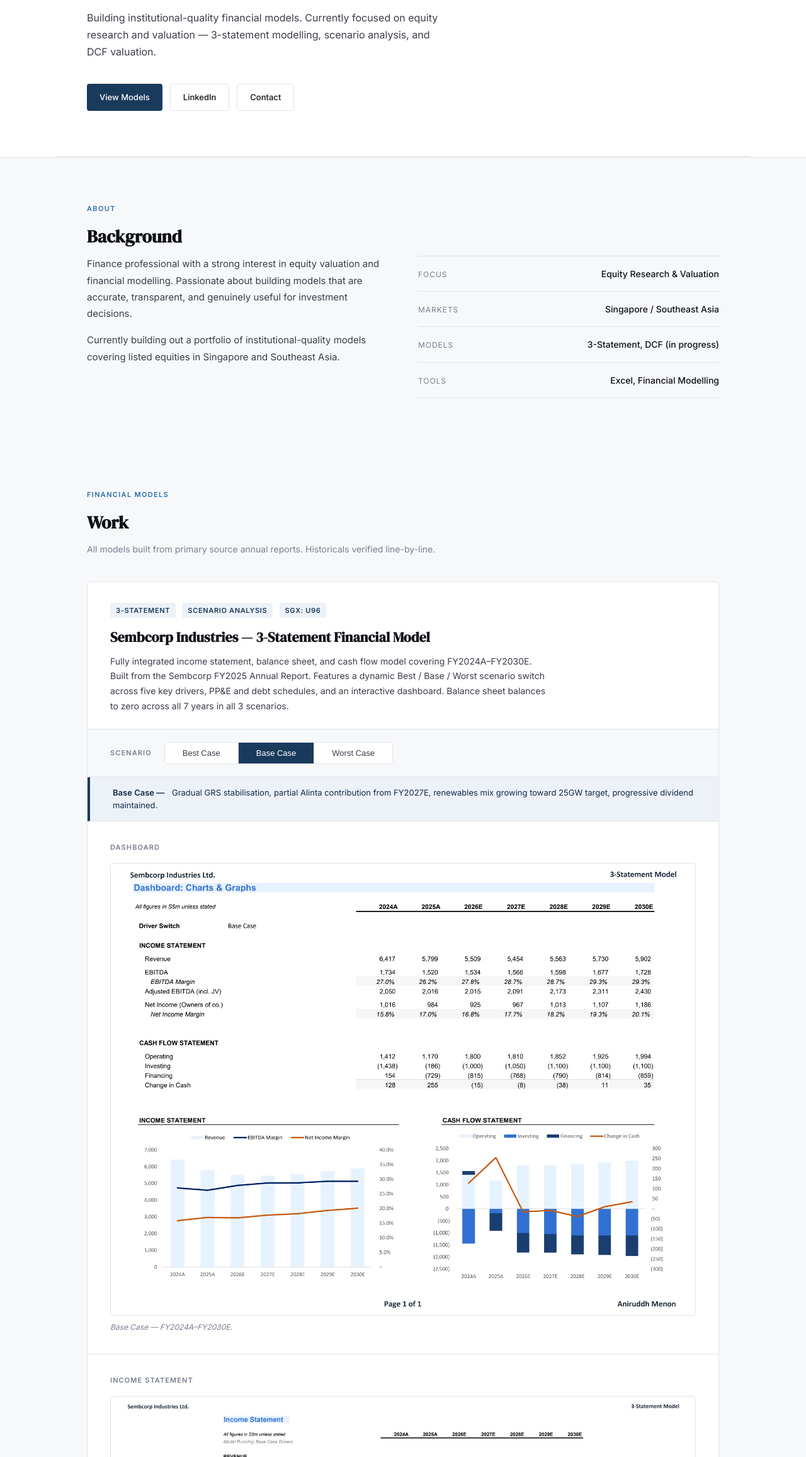
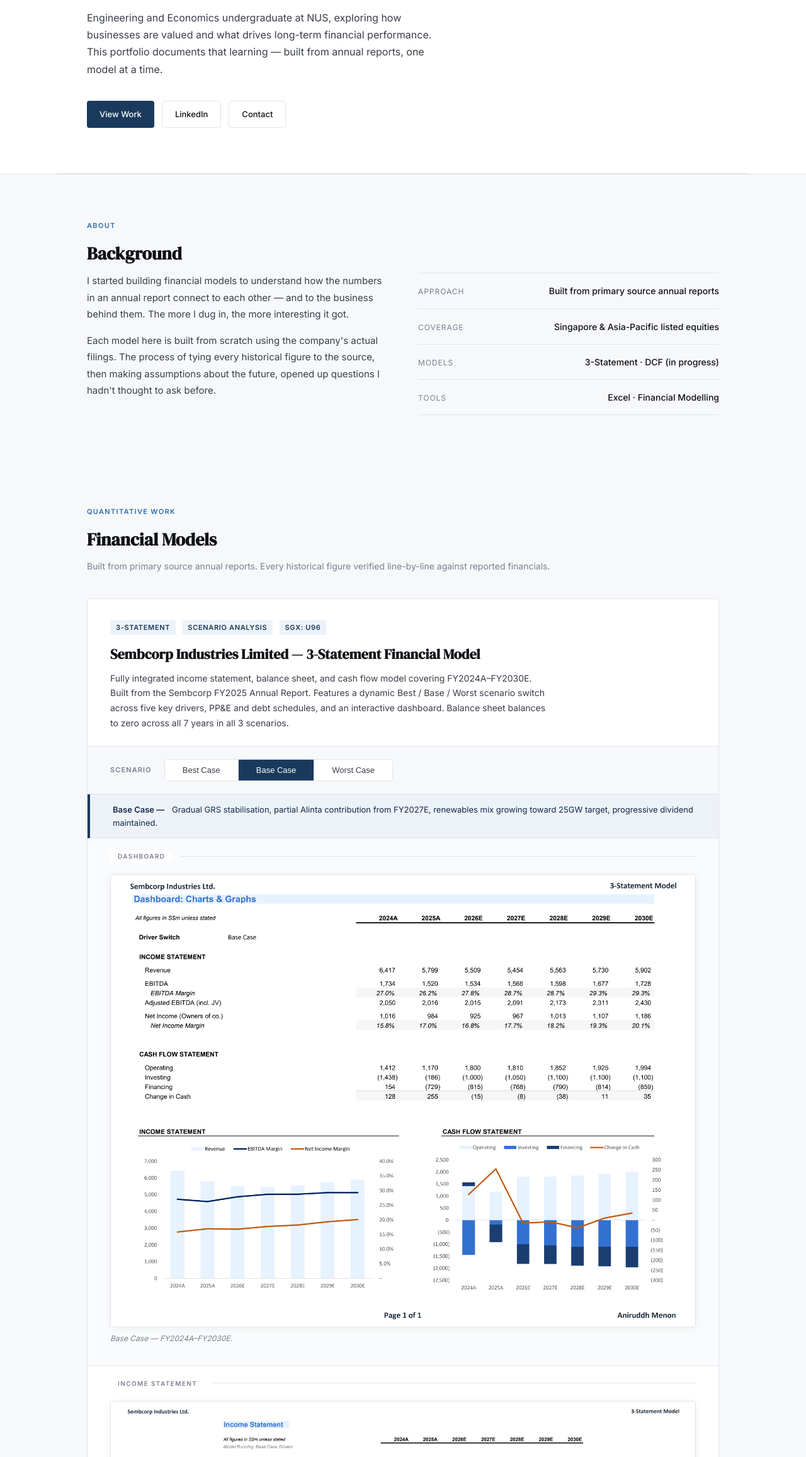
Before and after one commit to aniruddh-menon/aniruddh-menon.github.io, a plain HTML site: page index.html in a window 1280 px wide. Shown: the part 247-2560 px from the top of the page at 63% size. Drawn offline with Linux system fonts and the light colour scheme.

Commit message:
Update index.html

```diff
--- a/index.html
+++ b/index.html
@@ -191,8 +191,33 @@
     .screenshot-img {
       width: 100%; border-radius: 4px;
       border: 1px solid var(--rule); display: block;
+      box-shadow: 0 2px 12px rgba(0,0,0,0.06);
     }
     .screenshot-caption { font-size: 12px; color: var(--ink-light); margin-top: 8px; font-style: italic; }
+
+    /* ── STATEMENT CARDS — visual breaks between each statement ── */
+    .statement-block {
+      margin: 0;
+      border-bottom: 1px solid var(--rule);
+    }
+    .statement-block:last-child { border-bottom: none; }
+    .statement-block-header {
+      display: flex; align-items: center; gap: 12px;
+      padding: 20px 36px 0;
+    }
+    .statement-block-header-line {
+      flex: 1; height: 1px; background: var(--rule);
+    }
+    .statement-block-label {
+      font-size: 10px; font-weight: 700; letter-spacing: 0.14em;
+      text-transform: uppercase; color: var(--ink-light);
+      background: var(--white); padding: 0 12px;
+      white-space: nowrap;
+    }
+    .statement-block-inner {
+      padding: 20px 36px 32px;
+    }
+    .statement-block:nth-child(even) { background: #fafbfc; }
 
     /* case-specific screenshot visibility */
     .case-content { display: none; }
@@ -299,14 +324,14 @@
     <p class="hero-eyebrow">Finance Portfolio</p>
     <h1>Aniruddh Menon</h1>
     <p class="hero-sub">
-      Building institutional-quality financial models. Currently focused on
-      equity research and valuation — 3-statement modelling, scenario analysis,
-      and DCF valuation.
+      Engineering and Economics undergraduate at NUS, exploring how businesses are valued
+      and what drives long-term financial performance. This portfolio documents that
+      learning — built from annual reports, one model at a time.
     </p>
     <div class="hero-links">
-      <a href="#models" class="btn btn-primary">View Models</a>
+      <a href="#models" class="btn btn-primary">View Work</a>
       <a href="https://linkedin.com/in/aniruddh-menon" class="btn btn-outline" target="_blank">LinkedIn</a>
-      <a href="mailto:aniruddh@email.com" class="btn btn-outline">Contact</a>
+      <a href="mailto:e1488190@u.nus.edu" class="btn btn-outline">Contact</a>
     </div>
   </div>
 </div>
@@ -319,33 +344,32 @@
     <div class="about-grid">
       <div class="about-text">
         <p>
-          <!-- REPLACE: your About Me paragraph 1 -->
-          Finance professional with a strong interest in equity valuation and
-          financial modelling. Passionate about building models that are accurate,
-          transparent, and genuinely useful for investment decisions.
+          I started building financial models to understand how the numbers in an
+          annual report connect to each other — and to the business behind them.
+          The more I dug in, the more interesting it got.
         </p>
         <p>
-          <!-- REPLACE: your About Me paragraph 2 — education, goals, etc -->
-          Currently building out a portfolio of institutional-quality models
-          covering listed equities in Singapore and Southeast Asia.
+          Each model here is built from scratch using the company's actual filings.
+          The process of tying every historical figure to the source, then making
+          assumptions about the future, opened up questions I hadn't thought to ask before.
         </p>
       </div>
       <div class="about-stats">
         <div class="stat-row">
-          <span class="stat-label">Focus</span>
-          <span class="stat-value">Equity Research &amp; Valuation</span>
+          <span class="stat-label">Approach</span>
+          <span class="stat-value">Built from primary source annual reports</span>
         </div>
         <div class="stat-row">
-          <span class="stat-label">Markets</span>
-          <span class="stat-value">Singapore / Southeast Asia</span>
+          <span class="stat-label">Coverage</span>
+          <span class="stat-value">Singapore &amp; Asia-Pacific listed equities</span>
         </div>
         <div class="stat-row">
           <span class="stat-label">Models</span>
-          <span class="stat-value">3-Statement, DCF (in progress)</span>
+          <span class="stat-value">3-Statement · DCF (in progress)</span>
         </div>
         <div class="stat-row">
           <span class="stat-label">Tools</span>
-          <span class="stat-value">Excel, Financial Modelling</span>
+          <span class="stat-value">Excel · Financial Modelling</span>
         </div>
       </div>
     </div>
@@ -355,9 +379,9 @@
 <!-- ── MODELS ── -->
 <div class="page-wrap">
   <section id="models">
-    <p class="section-label">Financial Models</p>
-    <h2 class="section-title">Work</h2>
-    <p class="section-sub">All models built from primary source annual reports. Historicals verified line-by-line.</p>
+    <p class="section-label">Quantitative Work</p>
+    <h2 class="section-title">Financial Models</h2>
+    <p class="section-sub">Built from primary source annual reports. Every historical figure verified line-by-line against reported financials.</p>
 
     <!-- ── SEMBCORP MODEL CARD ── -->
     <div class="model-card">
@@ -367,7 +391,7 @@
         <span class="model-tag">3-Statement</span>
         <span class="model-tag">Scenario Analysis</span>
         <span class="model-tag">SGX: U96</span>
-        <h3 class="model-title">Sembcorp Industries — 3-Statement Financial Model</h3>
+        <h3 class="model-title">Sembcorp Industries Limited — 3-Statement Financial Model</h3>
         <p class="model-desc">
           Fully integrated income statement, balance sheet, and cash flow model
           covering FY2024A–FY2030E. Built from the Sembcorp FY2025 Annual Report.
@@ -399,28 +423,32 @@
       </div>
 
       <!-- ── DASHBOARD (case-specific) ── -->
-      <div class="screenshot-section">
-        <p class="screenshot-section-title">Dashboard</p>
-
+      <div class="statement-block">
+        <div class="statement-block-header">
+          <span class="statement-block-label">Dashboard</span>
+          <div class="statement-block-header-line"></div>
+        </div>
+        <div class="statement-block-inner">
         <div class="case-content" id="dash-best">
           <img src="images/sembcorp-dashboard-best.png" class="screenshot-img" alt="Best Case Dashboard" />
         </div>
-
         <div class="case-content active" id="dash-base">
           <img src="images/sembcorp-dashboard-base.png" class="screenshot-img" alt="Base Case Dashboard" />
         </div>
-
         <div class="case-content" id="dash-worst">
           <img src="images/sembcorp-dashboard-worst.png" class="screenshot-img" alt="Worst Case Dashboard" />
         </div>
-
         <p class="screenshot-caption" id="dash-caption">Base Case — FY2024A–FY2030E.</p>
+        </div>
       </div>
 
       <!-- ── INCOME STATEMENT (case-specific) ── -->
-      <div class="screenshot-section">
-        <p class="screenshot-section-title">Income Statement</p>
-
+      <div class="statement-block">
+        <div class="statement-block-header">
+          <span class="statement-block-label">Income Statement</span>
+          <div class="statement-block-header-line"></div>
+        </div>
+        <div class="statement-block-inner">
           <div class="case-content" id="is-best">
             <img src="images/sembcorp-is-best.png" class="screenshot-img" alt="Best Case Income Statement" />
           </div>
@@ -431,11 +459,15 @@
             <img src="images/sembcorp-is-worst.png" class="screenshot-img" alt="Worst Case Income Statement" />
           </div>
         </div>
+      </div>
 
       <!-- ── CASH FLOW (case-specific) ── -->
-      <div class="screenshot-section">
-        <p class="screenshot-section-title">Cash Flow Statement</p>
-
+      <div class="statement-block">
+        <div class="statement-block-header">
+          <span class="statement-block-label">Cash Flow Statement</span>
+          <div class="statement-block-header-line"></div>
+        </div>
+        <div class="statement-block-inner">
           <div class="case-content" id="cfs-best">
             <img src="images/sembcorp-cfs-best.png" class="screenshot-img" alt="Best Case Cash Flow Statement" />
           </div>
@@ -446,10 +478,15 @@
             <img src="images/sembcorp-cfs-worst.png" class="screenshot-img" alt="Worst Case Cash Flow Statement" />
           </div>
         </div>
+      </div>
 
-      <!-- ── BALANCE SHEET — same across all cases ── -->
-      <div class="screenshot-section">
-        <p class="screenshot-section-title">Balance Sheet</p>
+      <!-- ── BALANCE SHEET (case-specific) ── -->
+      <div class="statement-block">
+        <div class="statement-block-header">
+          <span class="statement-block-label">Balance Sheet</span>
+          <div class="statement-block-header-line"></div>
+        </div>
+        <div class="statement-block-inner">
           <div class="case-content" id="bs-best">
             <img src="images/sembcorp-bs-best.png" class="screenshot-img" alt="Best Case Balance Sheet" />
           </div>
@@ -460,10 +497,15 @@
             <img src="images/sembcorp-bs-worst.png" class="screenshot-img" alt="Worst Case Balance Sheet" />
           </div>
         </div>
+      </div>
 
       <!-- ── INPUTS (case-specific) ── -->
-      <div class="screenshot-section">
-        <p class="screenshot-section-title">Scenario Inputs</p>
+      <div class="statement-block">
+        <div class="statement-block-header">
+          <span class="statement-block-label">Scenario Inputs</span>
+          <div class="statement-block-header-line"></div>
+        </div>
+        <div class="statement-block-inner">
           <div class="case-content" id="inp-best">
             <img src="images/sembcorp-inputs-best.png" class="screenshot-img" alt="Best Case Inputs" />
           </div>
@@ -472,6 +514,7 @@
           </div>
           <div class="case-content" id="inp-worst">
             <img src="images/sembcorp-inputs-worst.png" class="screenshot-img" alt="Worst Case Inputs" />
+          </div>
         </div>
       </div>
 
@@ -557,7 +600,7 @@
     <!-- ── DCF COMING SOON ── -->
     <div class="coming-soon-card">
       <span class="cs-badge">In Progress</span>
-      <h3 class="cs-title">Sembcorp Industries — DCF Valuation</h3>
+      <h3 class="cs-title">Sembcorp Industries Limited — DCF Valuation</h3>
       <p class="cs-desc">
         Discounted cash flow valuation model built on top of the 3-statement model above.
         Will include WACC build-up, terminal value sensitivity analysis, and a football
@@ -574,11 +617,11 @@
     <p class="section-label">Contact</p>
     <h2 class="section-title">Get in touch</h2>
     <p style="color:var(--ink-mid);margin-bottom:20px;max-width:480px;">
-      Open to opportunities in investment banking, equity research, and corporate finance.
-      Feel free to reach out.
+      Open to conversations about finance, strategy, engineering, or anything
+      at the intersection of the three. Feel free to reach out.
     </p>
     <div style="display:flex;gap:10px;flex-wrap:wrap;">
-      <a href="mailto:aniruddh@email.com" class="btn btn-primary">Email Me</a>
+      <a href="mailto:e1488190@u.nus.edu" class="btn btn-primary">Email Me</a>
       <a href="https://linkedin.com/in/aniruddh-menon" class="btn btn-outline" target="_blank">LinkedIn</a>
     </div>
   </section>
```
Lines whose indentation alone changed are shown as unchanged.
